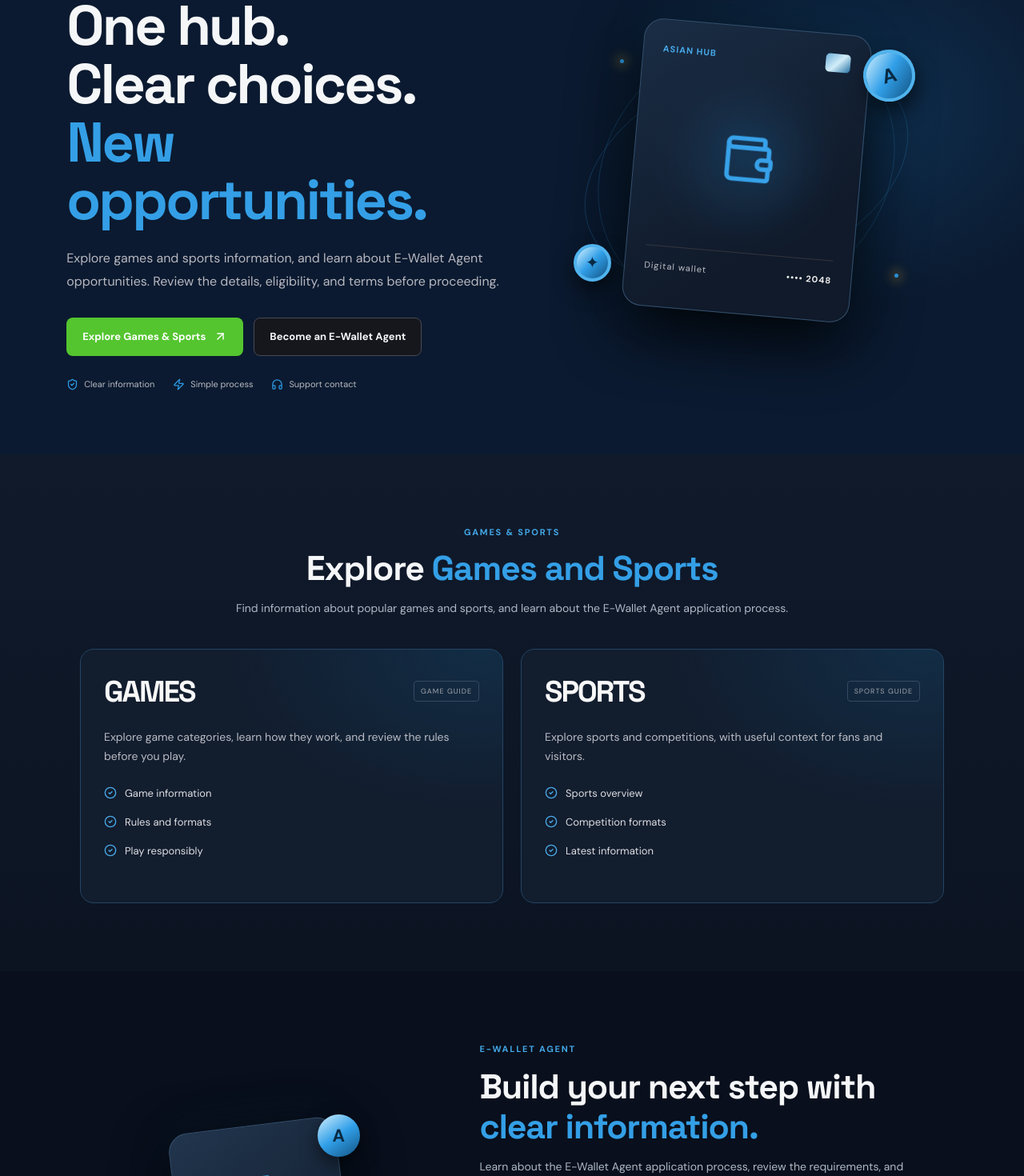
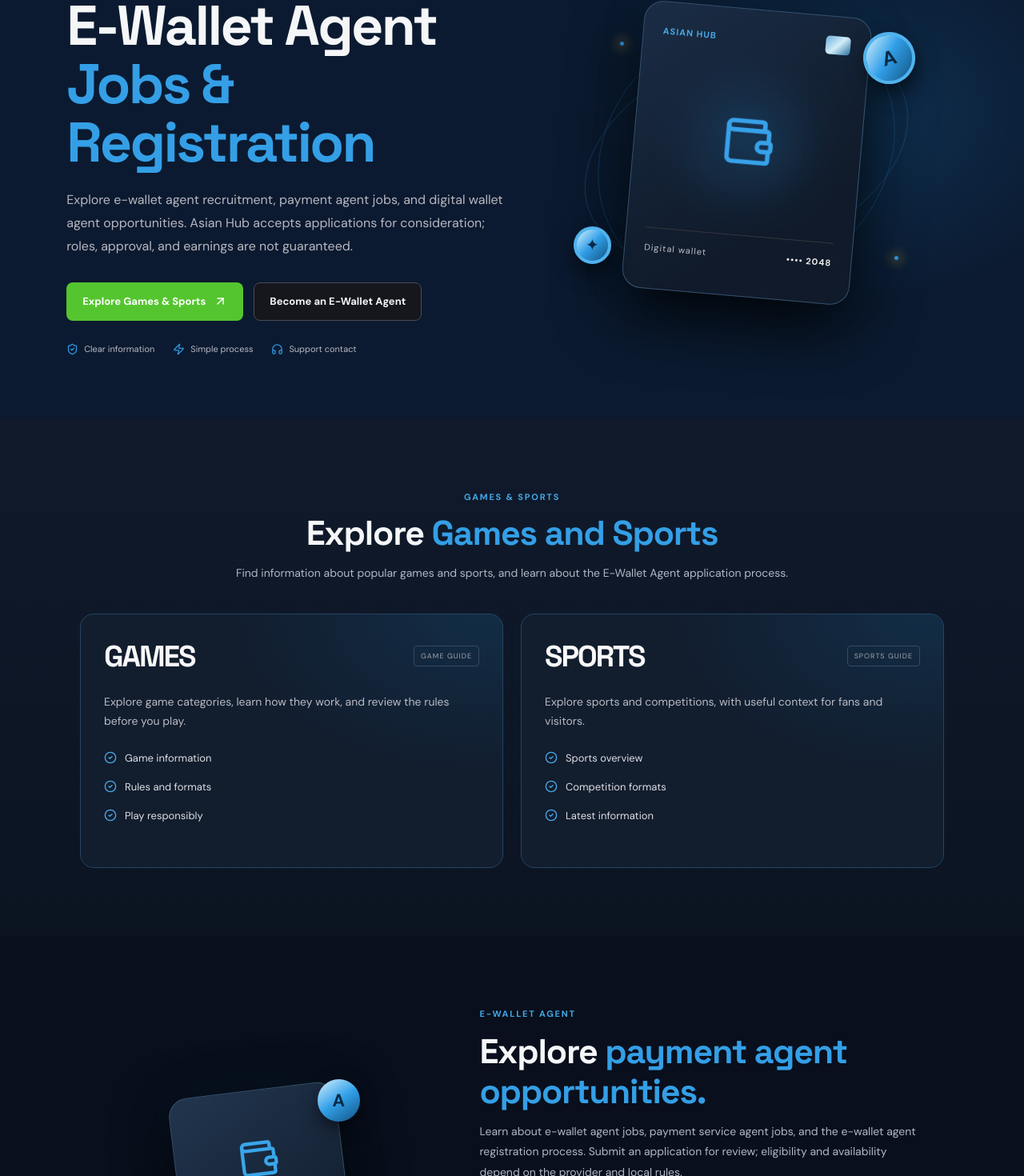
Before and after one commit to Emitaz-pias/asianhub, a React (Vite) app: page / in a window 1280 px wide. Shown: the part 210-1680 px from the top of the page at 80% size. Built offline with nearby package versions, Linux system fonts and the light colour scheme.

Commit message:
Optimize site content and metadata for agent searches

```diff
--- a/index.html
+++ b/index.html
@@ -4,8 +4,15 @@
     <meta charset="UTF-8" />
     <meta name="viewport" content="width=device-width, initial-scale=1.0" />
     <meta name="theme-color" content="#0b1a30" />
-    <meta name="description" content="Explore Games & Sports information and learn about Asian Hub E-Wallet Agent opportunities. Review eligibility and terms before applying." />
-    <title>Asian Hub | Games, Sports &amp; Agent Program</title>
+    <meta name="description" content="Explore e-wallet agent jobs, recruitment, and digital wallet agent opportunities with Asian Hub. Review role details and apply for consideration. No job or earnings are guaranteed." />
+    <link rel="canonical" href="https://asianretailhub.com/" />
+    <meta property="og:type" content="website" />
+    <meta property="og:site_name" content="Asian Hub" />
+    <meta property="og:title" content="E-Wallet Agent Jobs &amp; Registration | Asian Hub" />
+    <meta property="og:description" content="Explore e-wallet agent recruitment and online payment agent opportunities. Apply for consideration; approval and roles are not guaranteed." />
+    <meta property="og:url" content="https://asianretailhub.com/" />
+    <meta name="twitter:card" content="summary" />
+    <title>E-Wallet Agent Jobs &amp; Registration | Asian Hub</title>
     <!-- Google tag (gtag.js) -->
     <script async src="https://www.googletagmanager.com/gtag/js?id=AW-18510080524"></script>
     <script>
--- a/public/privacy.html
+++ b/public/privacy.html
@@ -4,6 +4,8 @@
   <meta charset="utf-8">
   <meta name="viewport" content="width=device-width,initial-scale=1">
   <meta name="theme-color" content="#0b1a30">
+  <meta name="description" content="Learn how Asian Hub handles application details and advertising measurement for e-wallet agent opportunities." />
+  <link rel="canonical" href="https://asianretailhub.com/privacy.html" />
   <title>Privacy Policy | Asian Hub</title>
   <!-- Google tag (gtag.js) -->
   <script async src="https://www.googletagmanager.com/gtag/js?id=AW-18510080524"></script>
--- a/public/responsible.html
+++ b/public/responsible.html
@@ -4,6 +4,8 @@
   <meta charset="utf-8">
   <meta name="viewport" content="width=device-width,initial-scale=1">
   <meta name="theme-color" content="#0b1a30">
+  <meta name="description" content="Read Asian Hub's responsible play information, age guidance, and reminders about local requirements." />
+  <link rel="canonical" href="https://asianretailhub.com/responsible.html" />
   <title>Responsible Play | Asian Hub</title>
   <!-- Google tag (gtag.js) -->
   <script async src="https://www.googletagmanager.com/gtag/js?id=AW-18510080524"></script>
--- a/public/terms.html
+++ b/public/terms.html
@@ -4,6 +4,8 @@
   <meta charset="utf-8">
   <meta name="viewport" content="width=device-width,initial-scale=1">
   <meta name="theme-color" content="#0b1a30">
+  <meta name="description" content="Read Asian Hub terms for e-wallet agent job inquiries, applications, eligibility, third-party services, and responsible use." />
+  <link rel="canonical" href="https://asianretailhub.com/terms.html" />
   <title>Terms &amp; Conditions | Asian Hub</title>
   <!-- Google tag (gtag.js) -->
   <script async src="https://www.googletagmanager.com/gtag/js?id=AW-18510080524"></script>
--- a/src/main.jsx
+++ b/src/main.jsx
@@ -8,10 +8,12 @@
 };
 
 const faqs = [
-  ["What is an E-Wallet Agent?", "An E-Wallet Agent supports payment-related transactions under an approved operator's procedures. Specific duties, eligibility, and terms must be confirmed with the authorized team."],
-  ["How do I apply?", "Complete the application form with accurate contact details. The team can contact you to explain eligibility and the verification process."],
+  ["What is an E-Wallet Agent?", "An e-wallet or digital wallet agent supports payment-related services under an approved provider's procedures. Duties, eligibility, and terms must be confirmed with the relevant provider."],
+  ["How do I register for an e-wallet agent job?", "Use the application form to submit an e-wallet agent registration request. Asian Hub reviews applications for possible e-wallet agent recruitment or payment agent jobs; submitting a form does not guarantee a job or placement."],
   ["Is approval guaranteed?", "No. Applications are reviewed and approval is subject to verification, applicable laws, and the operator's requirements."],
   ["What information should I provide?", "Provide only the requested contact details. Do not submit passwords, OTPs, bank PINs, or payment credentials through this form."],
+  ["Can I open an e-wallet account or get customer support here?", "No. Asian Hub is not an online wallet service and does not open e-wallet or digital wallet accounts, handle account registration, or provide e-wallet customer support. Contact your wallet provider through its official channels for account help."],
+  ["What kinds of roles can I apply for?", "You can submit an inquiry about an online payment agent opportunity, e-wallet agent job, or payment service agent job. Available roles and requirements depend on the provider and your location."],
   ["Where can I read the terms?", "Review the Terms, Privacy Policy, and responsible-gambling information before using any linked service."]
 ];
 
@@ -87,8 +89,8 @@
           <div className="hero-bg-glow"></div>
           <div className="hero-copy">
             <div className="eyebrow"><span className="pulse"></span> GAMES &amp; SPORTS <i/> E-WALLET AGENT</div>
-            <h1>One hub.<br/>Clear choices.<br/><em>New opportunities.</em></h1>
-            <p>Explore games and sports information, and learn about E-Wallet Agent opportunities. Review the details, eligibility, and terms before proceeding.</p>
+            <h1>E-Wallet Agent<br/><em>Jobs &amp; Registration</em></h1>
+            <p>Explore e-wallet agent recruitment, payment agent jobs, and digital wallet agent opportunities. Asian Hub accepts applications for consideration; roles, approval, and earnings are not guaranteed.</p>
             <div className="hero-actions">
               <button className="btn primary" onClick={() => jump("platforms")}>Explore Games &amp; Sports <ArrowUpRight size={17}/></button>
               <button className="btn secondary" onClick={() => jump("application")}>Become an E-Wallet Agent</button>
@@ -122,8 +124,8 @@
           <div className="agent-visual"><div className="wallet-illustration"><div className="wallet-screen"><Wallet size={52}/><b>E-WALLET</b><small>AGENT PROGRAM</small></div><div className="wallet-base"></div><div className="floating-token token-one">A</div><div className="floating-token token-two">↗</div></div></div>
           <div className="agent-copy">
             <span className="kicker">E-WALLET AGENT</span>
-            <h2>Build your next step with <em>clear information.</em></h2>
-            <p>Learn about the E-Wallet Agent application process, review the requirements, and contact the team for details. Acceptance is subject to verification and applicable rules.</p>
+            <h2>Explore <em>payment agent opportunities.</em></h2>
+            <p>Learn about e-wallet agent jobs, payment service agent jobs, and the e-wallet agent registration process. Submit an application for review; eligibility and availability depend on the provider and local rules.</p>
             <div className="benefits">
               <div><span><Wallet/></span><b>Defined role</b><small>Understand responsibilities and requirements.</small></div>
               <div><span><BadgeCheck/></span><b>Review process</b><small>Applications are subject to verification.</small></div>
@@ -142,7 +144,7 @@
         </section>
 
         <section className="application section" id="application">
-          <div className="section-heading"><span className="kicker">APPLICATION</span><h2>Start your <em>application</em></h2><p>Fill in the form below. Required fields are marked with an asterisk.</p></div>
+          <div className="section-heading"><span className="kicker">E-WALLET AGENT REGISTRATION</span><h2>Apply for an <em>agent opportunity</em></h2><p>Submit your details to be considered for an e-wallet or online payment agent opportunity. Required fields are marked with an asterisk.</p></div>
           <div className="form-wrap">
             {submitted ? <div className="success"><CheckCircle2 size={42}/><h3>Application submitted</h3><p>Your details have been received. The team may contact you using the information provided.</p></div> : <form onSubmit={handleSubmit}>
               <div className="form-grid">
@@ -163,6 +165,7 @@
 
         <section className="faq section" id="faq">
           <div className="section-heading"><span className="kicker">FAQ</span><h2>Frequently asked <em>questions</em></h2></div>
+          <p className="faq-intro">Looking to open an e-wallet account, complete e-wallet registration, or find an online wallet service? Asian Hub does not provide account opening or customer support. This site shares information about agent opportunities and accepts agent applications only. For a digital wallet account or account help, contact the wallet provider directly.</p>
           <div className="faq-list">{faqs.map(([q,a],i)=><div className="faq-item" key={q}><button onClick={()=>setOpenFaq(openFaq===i?-1:i)} aria-expanded={openFaq===i}>{q}<ChevronDown className={openFaq===i?"rotated":""}/></button>{openFaq===i&&<p>{a}</p>}</div>)}</div>
         </section>
       </main>
```
Also changed, not shown: public/robots.txt (added), src/styles.css, 1 other file (tests, documents, lock files or other folders).
